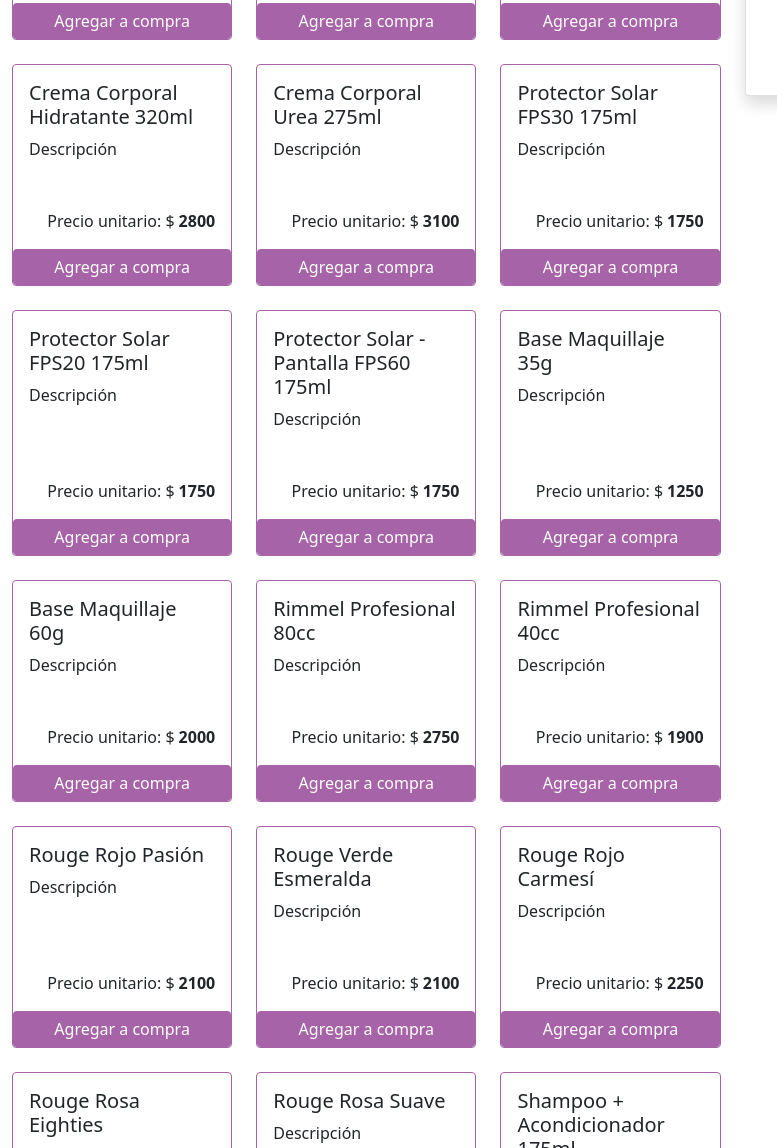
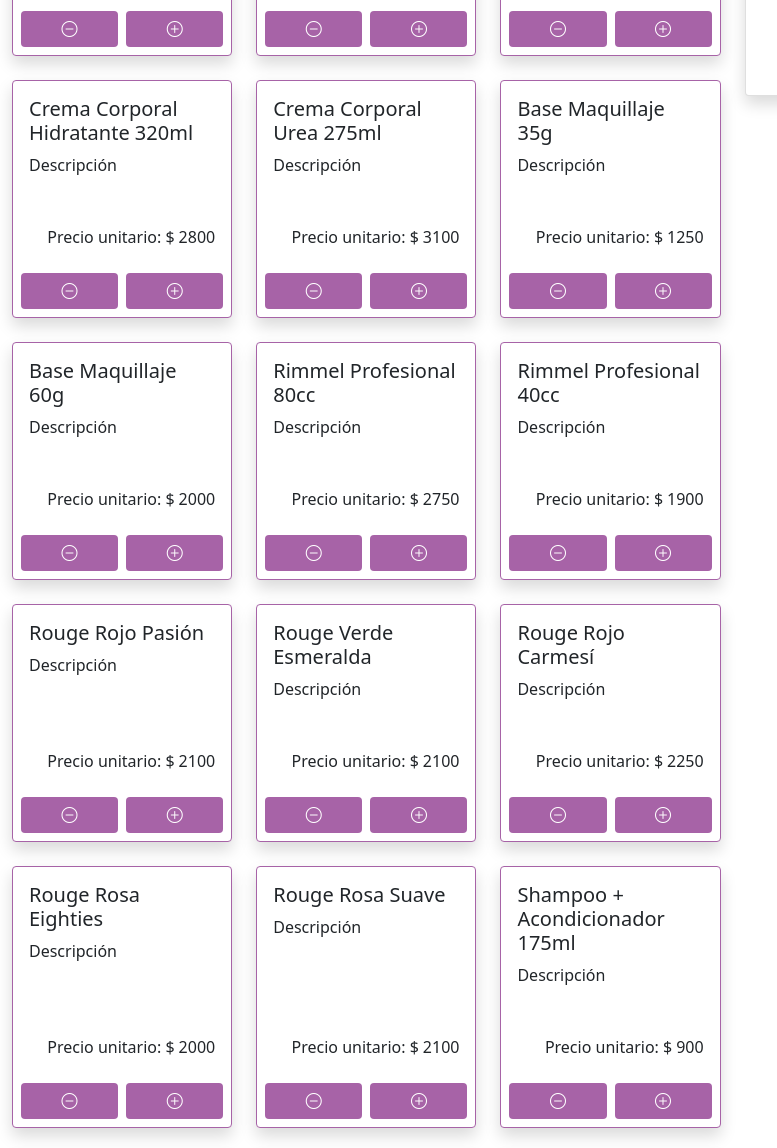
Before and after one commit to martinferraro/coderhouse_javascript, a website: page index.html in a window 1280 px wide. Shown: the part 300-1448 px from the top of the page, without its empty margins (0-777 px from the left). Drawn offline with nearby package versions, Linux system fonts and the light colour scheme.

Commit message:
Incorporación de json y storage

```diff
--- a/index.html
+++ b/index.html
@@ -102,7 +102,7 @@
         <!-- TEMPLATE TARJETA DEL PRODUCTO -->
         <template id="tarjetaProducto">
             <div class="col-4 mb-4">
-                <div class="tarjProd card h-100">
+                <div class="tarjProd card h-100 shadow">
                     <div class="card-body p-0 d-flex flex-column">
                         <div class="d-flex flex-column h-100 justify-content-between">
                             <div class="p-3">
@@ -111,10 +111,13 @@
                             </div>
                             <div class="d-flex justify-content-end p-3">
                                 <p class="m-0">Precio unitario: $</p>
-                                <p class="importe fw-bold ms-1 mb-0"></p>
+                                <p class="importe ms-1 mb-0"></p>
                             </div>
                         </div>
-                        <button class="btn btn-secondary">Agregar a compra</button>
+                        <div class="d-flex justify-content-around">
+                            <button class="btnRemover btn btn-secondary bi-dash-circle w-100 m-2 me-1"></button>
+                            <button class="btnAdd btn btn-secondary bi-plus-circle w-100 m-2 ms-1"></button>
+                        </div>
                     </div>
                 </div>
             </div>
--- /dev/null
+++ b/js/bd.json
@@ -0,0 +1,174 @@
+{
+    "listaProd": [
+    {
+        "nombre":"Crema Facial Uso Diario 275ml",
+        "descripcion":"Descripción",
+        "categoria":"Cuidados de la piel",
+        "precioUn":3200,
+        "cod":1
+    },
+    {
+        "nombre":"Crema Facial Uso Diario 125ml",
+        "descripcion":"Descripción",
+        "categoria":"Cuidados de la piel",
+        "precioUn":2200,
+        "cod":2
+    },
+    {
+        "nombre":"Crema Facial Rejuvenecedora 125ml",
+        "descripcion":"Descripción",
+        "categoria":"Cuidados de la piel",
+        "precioUn":2900,
+        "cod":3
+    },
+    {
+        "nombre":"Crema Corporal Hidratante 320ml",
+        "descripcion":"Descripción",
+        "categoria":"Cuidados de la piel",
+        "precioUn":2800,
+        "cod":4
+    },
+    {
+        "nombre":"Crema Corporal Urea 275ml",
+        "descripcion":"Descripción",
+        "categoria":"Cuidados de la piel",
+        "precioUn":3100,
+        "cod":5
+    },
+    {
+        "nombre":"Base Maquillaje 35g",
+        "descripcion":"Descripción",
+        "categoria":"Maquillaje",
+        "precioUn":1250,
+        "cod":6
+    },
+    {
+        "nombre":"Base Maquillaje 60g",
+        "descripcion":"Descripción",
+        "categoria":"Maquillaje",
+        "precioUn":2000,
+        "cod":7
+    },
+    {
+        "nombre":"Rimmel Profesional 80cc",
+        "descripcion":"Descripción",
+        "categoria":"Maquillaje",
+        "precioUn":2750,
+        "cod":8
+    },
+    {
+        "nombre":"Rimmel Profesional 40cc",
+        "descripcion":"Descripción",
+        "categoria":"Maquillaje",
+        "precioUn":1900,
+        "cod":9
+    },
+    {
+        "nombre":"Rouge Rojo Pasión",
+        "descripcion":"Descripción",
+        "categoria":"Maquillaje",
+        "precioUn":2100,
+        "cod":10
+    },
+    {
+        "nombre":"Rouge Verde Esmeralda",
+        "descripcion":"Descripción",
+        "categoria":"Maquillaje",
+        "precioUn":2100,
+        "cod":11
+    },
+    {
+        "nombre":"Rouge Rojo Carmesí",
+        "descripcion":"Descripción",
+        "categoria":"Maquillaje",
+        "precioUn":2250,
+        "cod":12
+    },
+    {
+        "nombre":"Rouge Rosa Eighties",
+        "descripcion":"Descripción",
+        "categoria":"Maquillaje",
+        "precioUn":2000,
+        "cod":13
+    },
+    {
+        "nombre":"Rouge Rosa Suave",
+        "descripcion":"Descripción",
+        "categoria":"Maquillaje",
+        "precioUn":2100,
+        "cod":14
+    },
+    {
+        "nombre":"Shampoo + Acondicionador 175ml",
+        "descripcion":"Descripción",
+        "categoria":"Cuidados del cabello",
+        "precioUn":900,
+        "cod":15
+    },
+    {
+        "nombre":"Shampoo Anticaspa 220ml",
+        "descripcion":"Descripción",
+        "categoria":"Cuidados del cabello",
+        "precioUn":650,
+        "cod":16
+    },
+    {
+        "nombre":"Crema de Enjuague 220ml",
+        "descripcion":"Descripción",
+        "categoria":"Cuidados del cabello",
+        "precioUn":1550,
+        "cod":17
+    },
+    {
+        "nombre":"Aceite Masajeador Capilar 75ml",
+        "descripcion":"Descripción",
+        "categoria":"Cuidados del cabello",
+        "precioUn":1100,
+        "cod":18
+    },
+    {
+        "nombre":"Protector Solar FPS30 175ml",
+        "descripcion":"Descripción",
+        "categoria":"Protectores solares",
+        "precioUn":1750,
+        "cod":19
+    },
+    {
+        "nombre":"Protector Solar FPS20 175ml",
+        "descripcion":"Descripción",
+        "categoria":"Protectores solares",
+        "precioUn":1750,
+        "cod":20
+    },
+    {
+        "nombre":"Protector Solar - Pantalla FPS60 175ml",
+        "descripcion":"Descripción",
+        "categoria":"Protectores solares",
+        "precioUn":1750,
+        "cod":21
+    }
+],
+
+    "envios": [
+    {
+        "zona": "CABA",
+        "costoEnv": 250
+    },
+    {
+        "zona": "GBA Norte",
+        "costoEnv": 400
+    },
+    {
+        "zona": "GBA Sur",
+        "costoEnv": 600
+    },
+    {
+        "zona": "GBA Oeste",
+        "costoEnv": 500
+    },
+    {
+        "zona": "Resto del país",
+        "costoEnv": 1500
+    }
+]
+}
--- a/js/main.js
+++ b/js/main.js
@@ -1,28 +1,40 @@
 const productos = document.getElementById('producto');
-//Template para cada tarjeta de los productos
-const tarjetaProducto = document.getElementById('tarjetaProducto').content;
+const tarjetaProducto = document.getElementById('tarjetaProducto').content; //Template para cada tarjeta de los productos
+const tabla = document.getElementById("listaCarrito");
 const vacTabla = document.getElementById('btnTabla');
-//Nodo offscreen para ir cargando las tarjetas
-const fragment = document.createDocumentFragment();
-const tabla = document.getElementById("listaCarrito");
+const fragment = document.createDocumentFragment(); //Nodo offscreen para ir cargando las tarjetas
+let listaFiltro = {};
 
-let listaFiltro = {};
-let listaCompra = {}; //Para volcar selecciones a tabla
+//Bases de datos desde archivo json
+document.addEventListener('DOMContentLoaded', () => {
+    cargarJSON();
+});
 
-//Catalogo completo en el inicio
-window.onload = seleccionTodo;
+async function cargarJSON() {
+    fetch('/js/bd.json')
+        .then(function(res) {
+            return res.json();
+        })
+        .then(function(baseDatos) {
+            listaProd = baseDatos.listaProd;
+            envios = baseDatos.envios;
+            seleccionTodo()
+        });
+}
 
 //Acción cuando seleccionan categoría de productos en dropdown
 dropCategoria.addEventListener('change', () => {
     seleccionCat(dropCategoria.value);
 });
 
-//Acción cuando hacen click en botón "Agregar a compra"
+//Acción cuando hacen click en botón "Agregar"
 productos.addEventListener('click', e => {
-    if (e.target.classList.contains('btn')) {
-        sumarProductoALista(e.target.parentElement);
-        armarTabla(e.target.parentElement);
-    }
+    if (e.target.classList.contains('btnAdd')) {
+        sumarProductoALista(e.target.parentElement.parentElement);
+    } else if (e.target.classList.contains('btnRemover')) {
+        removerProductoDeLista(e.target.parentElement.parentElement);
+    };
+    armarTabla();
 });
 
 //Acción cuando hacen click en botón "Vaciar lista"
@@ -30,43 +42,9 @@
     vaciarTabla();
 });
 
-//Array productos
-const listaProd = [
-    {nombre: 'Crema Facial Uso Diario 275ml', descripcion: 'Descripción', categoria: 'Cuidados de la piel', precioUn: 3200, cod: 1},
-    {nombre: 'Crema Facial Uso Diario 125ml', descripcion: 'Descripción', categoria: 'Cuidados de la piel', precioUn: 2200, cod: 2},
-    {nombre: 'Crema Facial Rejuvenecedora 125ml', descripcion: 'Descripción', categoria: 'Cuidados de la piel', precioUn: 2900, cod: 3},
-    {nombre: 'Crema Corporal Hidratante 320ml', descripcion: 'Descripción', categoria: 'Cuidados de la piel', precioUn: 2800, cod: 4},
-    {nombre: 'Crema Corporal Urea 275ml', descripcion: 'Descripción', categoria: 'Cuidados de la piel', precioUn: 3100, cod: 5},
-    {nombre: 'Protector Solar FPS30 175ml', descripcion: 'Descripción', categoria: 'Protectores solares', precioUn: 1750, cod: 6},
-    {nombre: 'Protector Solar FPS20 175ml', descripcion: 'Descripción', categoria: 'Protectores solares', precioUn: 1750, cod: 7},
-    {nombre: 'Protector Solar - Pantalla FPS60 175ml', descripcion: 'Descripción', categoria: 'Protectores solares', precioUn: 1750, cod: 8},
-    {nombre: 'Base Maquillaje 35g', descripcion: 'Descripción', categoria: 'Maquillaje', precioUn: 1250, cod: 9},
-    {nombre: 'Base Maquillaje 60g', descripcion: 'Descripción', categoria: 'Maquillaje', precioUn: 2000, cod: 10},
-    {nombre: 'Rimmel Profesional 80cc', descripcion: 'Descripción', categoria: 'Maquillaje', precioUn: 2750, cod: 11},
-    {nombre: 'Rimmel Profesional 40cc', descripcion: 'Descripción', categoria: 'Maquillaje', precioUn: 1900, cod: 12},
-    {nombre: 'Rouge Rojo Pasión', descripcion: 'Descripción', categoria: 'Maquillaje', precioUn: 2100, cod: 13},
-    {nombre: 'Rouge Verde Esmeralda', descripcion: 'Descripción', categoria: 'Maquillaje', precioUn: 2100, cod: 14},
-    {nombre: 'Rouge Rojo Carmesí', descripcion: 'Descripción', categoria: 'Maquillaje', precioUn: 2250, cod: 15},
-    {nombre: 'Rouge Rosa Eighties', descripcion: 'Descripción', categoria: 'Maquillaje', precioUn: 2000, cod: 16},
-    {nombre: 'Rouge Rosa Suave', descripcion: 'Descripción', categoria: 'Maquillaje', precioUn: 2100, cod: 17},
-    {nombre: 'Shampoo + Acondicionador 175ml', descripcion: 'Descripción', categoria: 'Cuidados del cabello', precioUn: 900, cod: 18},
-    {nombre: 'Shampoo Anticaspa 220ml', descripcion: 'Descripción', categoria: 'Cuidados del cabello', precioUn: 650, cod: 19},
-    {nombre: 'Crema de Enjuague 220ml', descripcion: 'Descripción', categoria: 'Cuidados del cabello', precioUn: 1550, cod: 20},
-    {nombre: 'Aceite Masajeador Capilar 75ml', descripcion: 'Descripción', categoria: 'Cuidados del cabello', precioUn: 1100, cod: 21},
-];
-
-//Array zonas de envío
-const envios = [
-    {nombre: 'CABA', envio: 250},
-    {nombre: 'GBA Norte', envio: 400},
-    {nombre: 'GBA Sur', envio: 600},
-    {nombre: 'GBA Oeste', envio: 500},
-    {nombre: 'Resto del país', envio: 1500}
-];
-
 //Muestra todos los productos del catálogo, llamando a las tarjetas en pantalla.
 function seleccionTodo() {
-    listaFiltro = listaProd;
+    listaFiltro = listaProd
     tarjetasEnPantalla();
 }
 
@@ -120,24 +98,39 @@
     cantidadEl = 1 //Ver cómo sumo 1 con cada click, unificando producto
     var precioUnEl = e.querySelector('.importe').textContent;
     arrayCarro.push(new ProductoSel(nombreEl, cantidadEl, precioUnEl));
-    //Llamo a la función para sumar los importes de todos los productos
-    precioProductosCarro();
-    //Display del total productos en HTML
-    document.getElementById('sumaProd').innerHTML = ('$' + precioTot);
+    localStorage.setItem('carro', JSON.stringify(arrayCarro)); //Envio el carro a local storage para levantarlo en checkout
+    precioProductosCarro(); //Llamo a la función para sumar los importes de todos los productos
+}
+
+//Función para remover productos cuando el usuario cliquea en "remover"
+function removerProductoDeLista(e) {
+    var nomItem = e.querySelector('.nombreProducto').textContent; //Levanto el nombre del producto
+    var indice = arrayCarro.findIndex(ProductoSel => ProductoSel.nombreEl === nomItem); //Comparo con el array
+    if (indice != -1) { //Ignora los productos que no estén en el arrayCarro
+        arrayCarro.splice(indice, 1); //Remuevo si hay coincidencia
+        localStorage.clear(); //Limpio el storage anterior
+        localStorage.setItem('carro', JSON.stringify(arrayCarro));
+        precioProductosCarro(); //Actualizo la sumatoria de los precios
+    }
 }
 
 //Precio total del carrito: Sumo el subtotal de los distintos productos entre sí
 function precioProductosCarro() {
-    return precioTot = arrayCarro.reduce((acc, val) => acc + val.precioUnEl,0);
+    precioTot = arrayCarro.reduce((acc, val) => acc + val.precioUnEl, 0);
+    //Display del precio total de los productos en HTML
+    document.getElementById('sumaProd').innerHTML = ('$' + precioTot);
 }
 
 function armarTabla(e) {
-    var fila = `<tr>
+    let carroLS = localStorage.getItem('carro'); //Llamo al carro desde el local storage
+    let carro = JSON.parse(carroLS); //Parseo el string con el array de los productos seleccionados
+    //ARMAR TABLA A PARTIR DE ARRAY!!!!!!!!!!!!!!!!!!!!!!!!!!
+    /* var fila = `<tr>
                     <td>${e.querySelector('.nombreProducto').textContent}</td>
                     <td class="text-center">${1}</td>
                     <td class="text-end">${'$' + e.querySelector('.importe').textContent}</td>
                 <tr>`
-    tabla.innerHTML += fila
+    tabla.innerHTML += fila */
 };
 
 function vaciarTabla() {
@@ -145,6 +138,7 @@
         tabla.removeChild(tabla.firstChild);
     }
     arrayCarro.length = 0;
+    localStorage.clear(); //Vació el local storage (elimino carrito)
     precioTot = '';
     document.getElementById('sumaProd').innerHTML = (precioTot);
 }
```
Also changed, not shown: scss/estilos.scss (+8 -0 lines), css/estilos.css, 1 other file.
